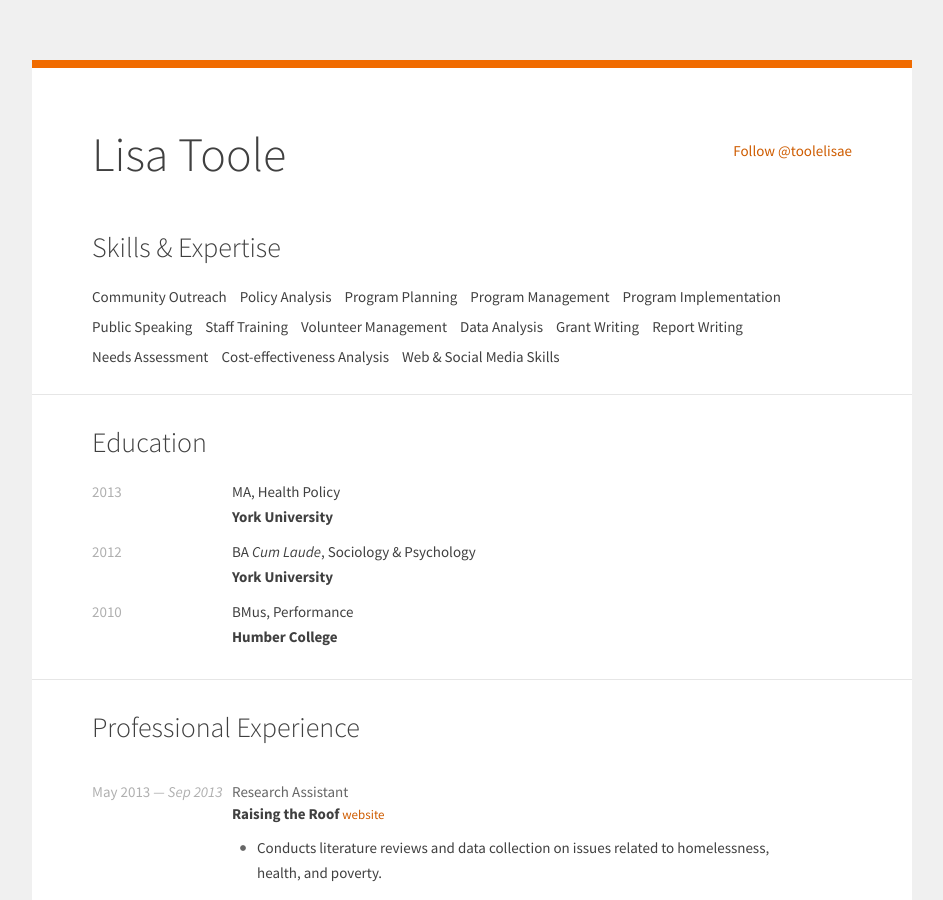
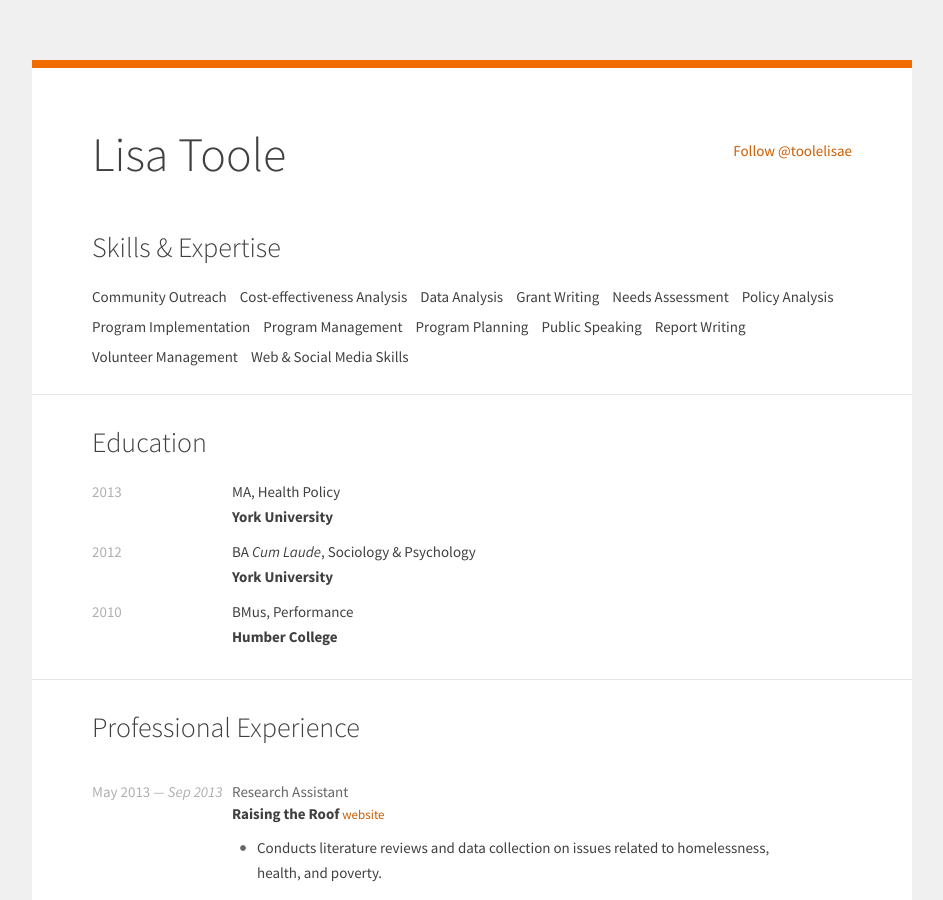
Before and after one commit to tristen/lisa, a Jekyll site: the page built from index.html, in a window 1280 px wide and 900 px high. Shown: the whole window, without its empty margins (168-1111 px from the left). Built offline with Jekyll 4.4.1, drawn with Linux system fonts in a browser that asks for light colours; Markdown is read by kramdown in place of the engine named in the settings; comment, search, counter and statistics services are not loaded.

Commit message:
alphabatize

```diff
--- a/index.html
+++ b/index.html
@@ -7,18 +7,17 @@ title: 'Curriculum Vitae'
   <h2>Skills &amp; Expertise</h2>
   <ul class='flatlist clearfix'>
     <li>Community Outreach</li>
-    <li>Policy Analysis</li>
-    <li>Program Planning</li>
-    <li>Program Management</li>
-    <li>Program Implementation</li>
-    <li>Public Speaking</li>
-    <li>Staff Training</li>
-    <li>Volunteer Management</li>
+    <li>Cost-effectiveness Analysis</li>
     <li>Data Analysis</li>
     <li>Grant Writing</li>
+    <li>Needs Assessment</li>
+    <li>Policy Analysis</li>
+    <li>Program Implementation</li>
+    <li>Program Management</li>
+    <li>Program Planning</li>
+    <li>Public Speaking</li>
     <li>Report Writing</li>
-    <li>Needs Assessment</li>
-    <li>Cost-effectiveness Analysis</li>
+    <li>Volunteer Management</li>
     <li>Web &amp; Social Media Skills</li>
   </ul>
 </section>
```
